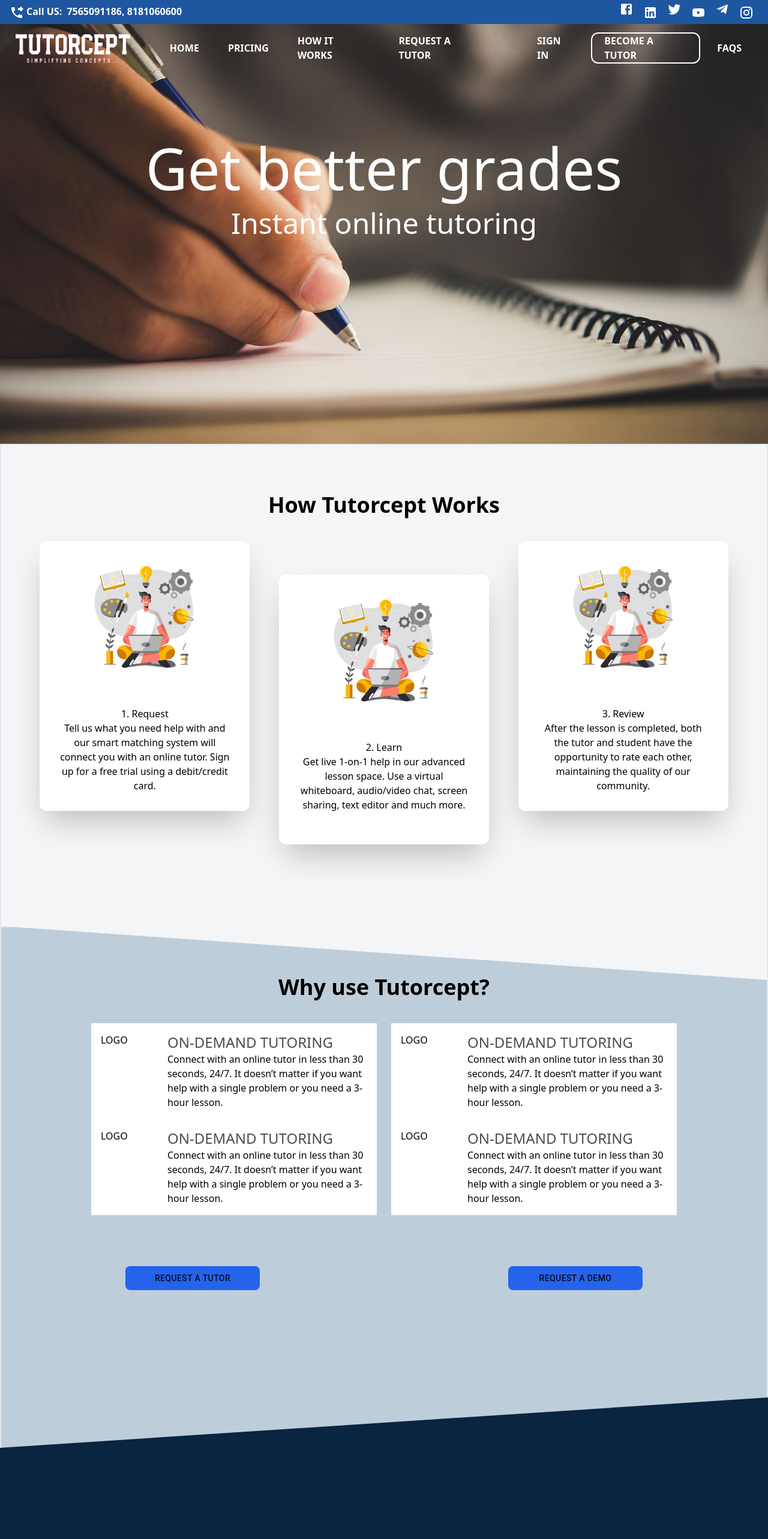
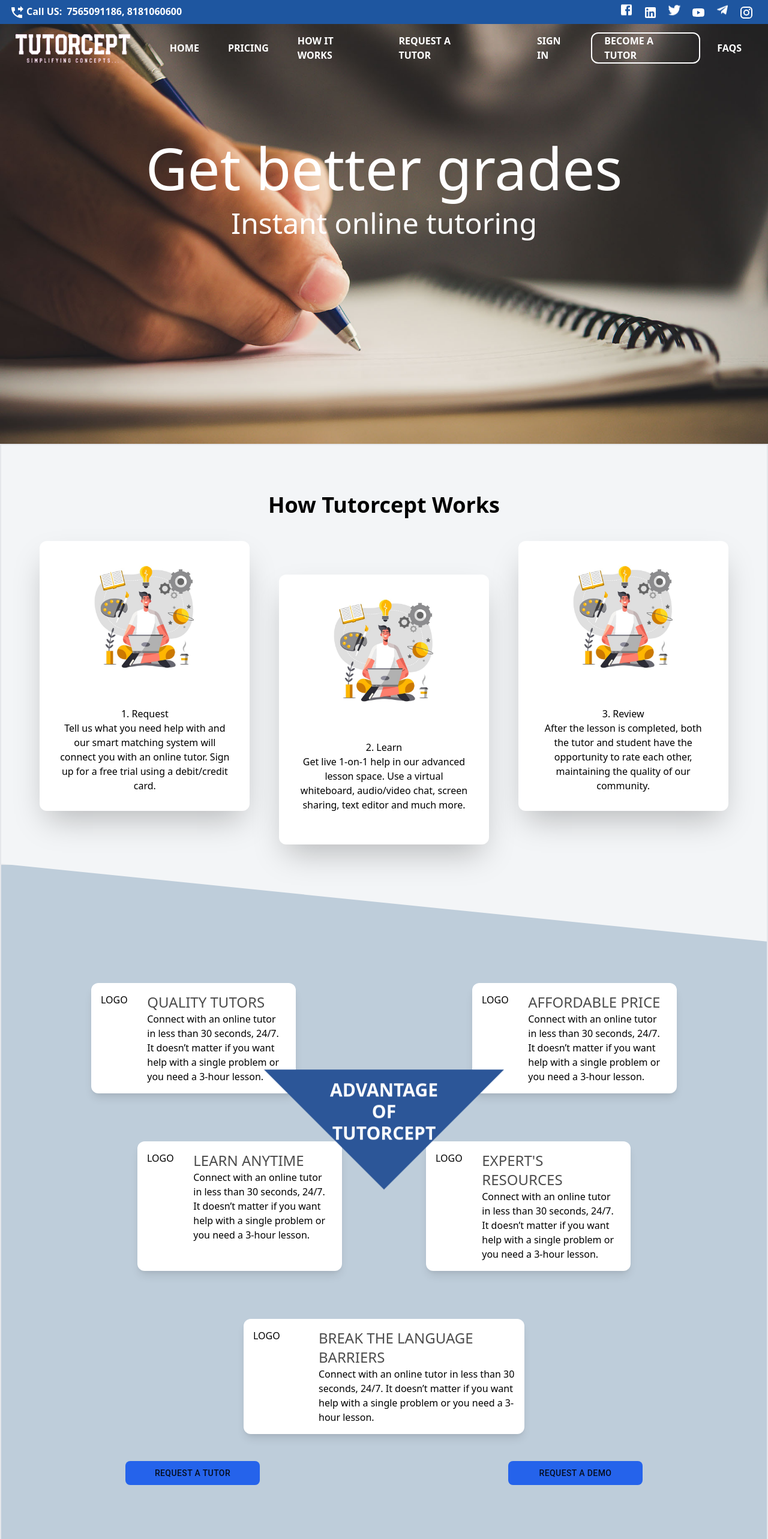
Before and after one commit to ati07/Tutorcept, a Next.js app: page / in a window 1280 px wide. Shown: the top 2566 px of the page at 60% size. Built offline with nearby package versions, Linux system fonts and the light colour scheme.

Commit message:
7th commit

```diff
--- a/component/CurriculumSlider.js
+++ b/component/CurriculumSlider.js
@@ -1,9 +1,77 @@
+import React, { useRef, useState } from "react";
+// Import Swiper React components
+import { Swiper, SwiperSlide } from "swiper/react";
+
+// Import Swiper styles
+import "swiper/swiper.min.css";
+import "swiper/components/pagination/pagination.min.css";
+import "swiper/components/navigation/navigation.min.css";
+
+// import "./styles.css";
+
+// import Swiper core and required modules
+import SwiperCore, { Pagination, Navigation } from "swiper/core";
+
+// install Swiper modules
+SwiperCore.use([Pagination, Navigation]);
+
 const CurriculumSlider = () => {
-    return (
-        <div className='c_slider flex flex-col align-center bg-[#0a2540] w-full h-[700px] mt-[-210px]'>
+  return (
+    <div className="c_slider flex flex-col align-center bg-[#0a2540] w-full h-[1000px] mt-[-150px]">
+      <div className="flex flex-col justify-center items-center mt-[170px] h-[600px]">
+        <div>
+          <h1 className="text-4xl text-white uppercase">Indian Curriculum</h1>
+        </div>
+        <Swiper
+          slidesPerView={4}
+          spaceBetween={20}
+          slidesPerGroup={4}
+          loop={true}
+          loopFillGroupWithBlank={true}
+          pagination={{
+            clickable: true,
+          }}
+          navigation={true}
+          className="mySwiper"
+        >
+          <SwiperSlide>Slide 1</SwiperSlide>
+          <SwiperSlide>Slide 2</SwiperSlide>
+          <SwiperSlide>Slide 3</SwiperSlide>
+          <SwiperSlide>Slide 4</SwiperSlide>
+          <SwiperSlide>Slide 5</SwiperSlide>
+          <SwiperSlide>Slide 6</SwiperSlide>
+          <SwiperSlide>Slide 7</SwiperSlide>
+          <SwiperSlide>Slide 8</SwiperSlide>
+          <SwiperSlide>Slide 9</SwiperSlide>
+        </Swiper>
+        <div className='mt-10'>
+          <h1 className="text-4xl text-white uppercase">USA Curriculum</h1>
+        </div>
+        <Swiper
+          slidesPerView={4}
+          spaceBetween={20}
+          slidesPerGroup={4}
+          loop={true}
+          loopFillGroupWithBlank={true}
+          pagination={{
+            clickable: true,
+          }}
+          navigation={true}
+          className="mySwiper"
+        >
+          <SwiperSlide>Slide 1</SwiperSlide>
+          <SwiperSlide>Slide 2</SwiperSlide>
+          <SwiperSlide>Slide 3</SwiperSlide>
+          <SwiperSlide>Slide 4</SwiperSlide>
+          <SwiperSlide>Slide 5</SwiperSlide>
+          <SwiperSlide>Slide 6</SwiperSlide>
+          <SwiperSlide>Slide 7</SwiperSlide>
+          <SwiperSlide>Slide 8</SwiperSlide>
+          <SwiperSlide>Slide 9</SwiperSlide>
+        </Swiper>
+      </div>
+    </div>
+  );
+};
 
-        </div>
-    )
-}
-
-export default CurriculumSlider
+export default CurriculumSlider;
--- a/component/WhyUs.js
+++ b/component/WhyUs.js
@@ -1,27 +1,17 @@
 import {Button} from '@material-ui/core'
 function WhyUs() {
   return (
-    <div className="whyus w-full bg-[#becdda] border-2 h-[900px] relative top-[-96px]">
-      <div className="flex justify-center w-full h-auto mt-20 text-3xl font-semibold align-center">
-        <h1 className="text-4xl font-bold">Why use Tutorcept?</h1>
+    <div className="whyus flex flex-col items-center justify-center w-full bg-[#becdda] border-2 h-[1300px] mt-[-200px]">
+      <div className='flex flex-col relative top-[-130px] items-center'>
+      <div className="animate-bounce advantage flex w-[400px] pt-4 justify-center h-[200px] font-semibold bg-[#2c5698] relative top-[380px]">
+        <h1 className="text-3xl font-bold text-center text-white uppercase">Advantage <br/>of <br/>Tutorcept</h1>
       </div>
-      <div className="w-full grid grid-cols-8 gap-6 justify-center mt-10 item-center lg:px-[150px]">
-        <div className="w-full col-span-4 bg-white h-80">
-          <div className="grid w-full grid-cols-12 p-4">
-            <div className="w-full col-span-3">LOGO</div>
-            <div className="w-full col-span-9">
-              <h1 className='text-2xl font-medium uppercase opacity-70'>On-demand tutoring</h1>
-              <p>
-                Connect with an online tutor in less than 30 seconds, 24/7. It
-                doesn’t matter if you want help with a single problem or you
-                need a 3-hour lesson.
-              </p>
-            </div>
-          </div>
+      <div className="w-full grid grid-cols-8 gap-10 gap-y-20 justify-center item-center lg:px-[150px]">
+        <div className="w-full col-span-3 bg-white shadow-lg rounded-xl h-50 gap-y-20">
           <div className="grid w-full grid-cols-12 p-4">
           <div className="w-full col-span-3">LOGO</div>
             <div className="w-full col-span-9">
-              <h1 className='text-2xl font-medium uppercase opacity-70'>On-demand tutoring</h1>
+              <h1 className='text-2xl font-medium uppercase opacity-70'>Quality Tutors</h1>
               <p>
                 Connect with an online tutor in less than 30 seconds, 24/7. It
                 doesn’t matter if you want help with a single problem or you
@@ -30,12 +20,39 @@
             </div>
           </div>
         </div>
-        <div className="w-full col-span-4 bg-white h-80">
-        <div className="w-full col-span-4 bg-white h-80">
+        <div className="w-full col-span-3 col-start-6 bg-white shadow-lg rounded-xl h-50 gap-y-20">
+          <div className="grid w-full grid-cols-12 p-4">
+            <div className="w-full col-span-3">LOGO</div>
+              <div className="w-full col-span-9">
+                <h1 className='text-2xl font-medium uppercase opacity-70'>Affordable Price</h1>
+                <p>
+                Connect with an online tutor in less than 30 seconds, 24/7. It
+                doesn’t matter if you want help with a single problem or you
+                need a 3-hour lesson.
+                </p>
+            </div>
+          </div>
+
+        </div>
+        <div className="w-full col-span-3 ml-[77px] col-start-1 bg-white shadow-lg rounded-xl h-50 gap-y-20">
+          <div className="grid w-full grid-cols-12 p-4">
+            <div className="w-full col-span-3">LOGO</div>
+              <div className="w-full col-span-9">
+                <h1 className='text-2xl font-medium uppercase opacity-70'>Learn Anytime</h1>
+                <p>
+                Connect with an online tutor in less than 30 seconds, 24/7. It
+                doesn’t matter if you want help with a single problem or you
+                need a 3-hour lesson.
+                </p>
+            </div>
+          </div>
+
+        </div>
+        <div className="w-full col-span-3 ml-[-77px] col-start-6 bg-white shadow-lg rounded-xl h-50 gap-y-20">
           <div className="grid w-full grid-cols-12 p-4">
             <div className="w-full col-span-3">LOGO</div>
             <div className="w-full col-span-9">
-              <h1 className='text-2xl font-medium uppercase opacity-70'>On-demand tutoring</h1>
+              <h1 className='text-2xl font-medium uppercase opacity-70'>Expert&apos;s Resources</h1>
               <p>
                 Connect with an online tutor in less than 30 seconds, 24/7. It
                 doesn’t matter if you want help with a single problem or you
@@ -43,10 +60,13 @@
               </p>
             </div>
           </div>
+
+        </div>
+        <div className="w-full col-span-4 col-start-3 bg-white shadow-lg h-50 rounded-xl gap-y-20">
           <div className="grid w-full grid-cols-12 p-4">
-          <div className="w-full col-span-3">LOGO</div>
+            <div className="w-full col-span-3">LOGO</div>
             <div className="w-full col-span-9">
-              <h1 className='text-2xl font-medium uppercase opacity-70'>On-demand tutoring</h1>
+              <h1 className='text-2xl font-medium uppercase opacity-70'>Break The language Barriers</h1>
               <p>
                 Connect with an online tutor in less than 30 seconds, 24/7. It
                 doesn’t matter if you want help with a single problem or you
@@ -54,11 +74,13 @@
               </p>
             </div>
           </div>
+
         </div>
-        </div>
+
+
       </div>
 
-        <div className='h-[50px] flex items-center justify-around w-full h-auto mt-20'>
+        <div className='h-[50px] flex items-center justify-around w-full mt-10'>
             <div className='flex px-10 text-white text-center justify-center w-56 h-[40px] uppercase bg-blue-600 rounded-lg'>
                 <Button className='w-full text-white'>Request A Tutor</Button>
             </div>
@@ -67,6 +89,7 @@
             </div>
 
         </div>
+        </div>
     </div>
   );
 }
--- a/package.json
+++ b/package.json
@@ -13,7 +13,8 @@
     "@material-ui/icons": "^4.11.2",
     "next": "11.0.1",
     "react": "17.0.2",
-    "react-dom": "17.0.2"
+    "react-dom": "17.0.2",
+    "swiper": "^6.7.1"
   },
   "devDependencies": {
     "@babel/core": "^7.14.6",
--- a/styles/globals.css
+++ b/styles/globals.css
@@ -25,3 +25,40 @@
 .whyus{
   clip-path: polygon(0% 0%,100% 10%,100% 100%,0 100%)
 }
+.advantage{
+  clip-path:polygon(0% 0%, 100% 0%, 50% 100%);
+}
+
+
+/* swiper js */
+.swiper-container {
+  width: 100%;
+  height: 80%;
+}
+
+.swiper-slide {
+  text-align: center;
+  font-size: 18px;
+  background: #fff;
+
+  /* Center slide text vertically */
+  display: -webkit-box;
+  display: -ms-flexbox;
+  display: -webkit-flex;
+  display: flex;
+  -webkit-box-pack: center;
+  -ms-flex-pack: center;
+  -webkit-justify-content: center;
+  justify-content: center;
+  -webkit-box-align: center;
+  -ms-flex-align: center;
+  -webkit-align-items: center;
+  align-items: center;
+}
+
+.swiper-slide img {
+  display: block;
+  width: 100%;
+  height: 100%;
+  object-fit: cover;
+}
```
Also changed, not shown: 1 other file (tests, documents, lock files or other folders).
